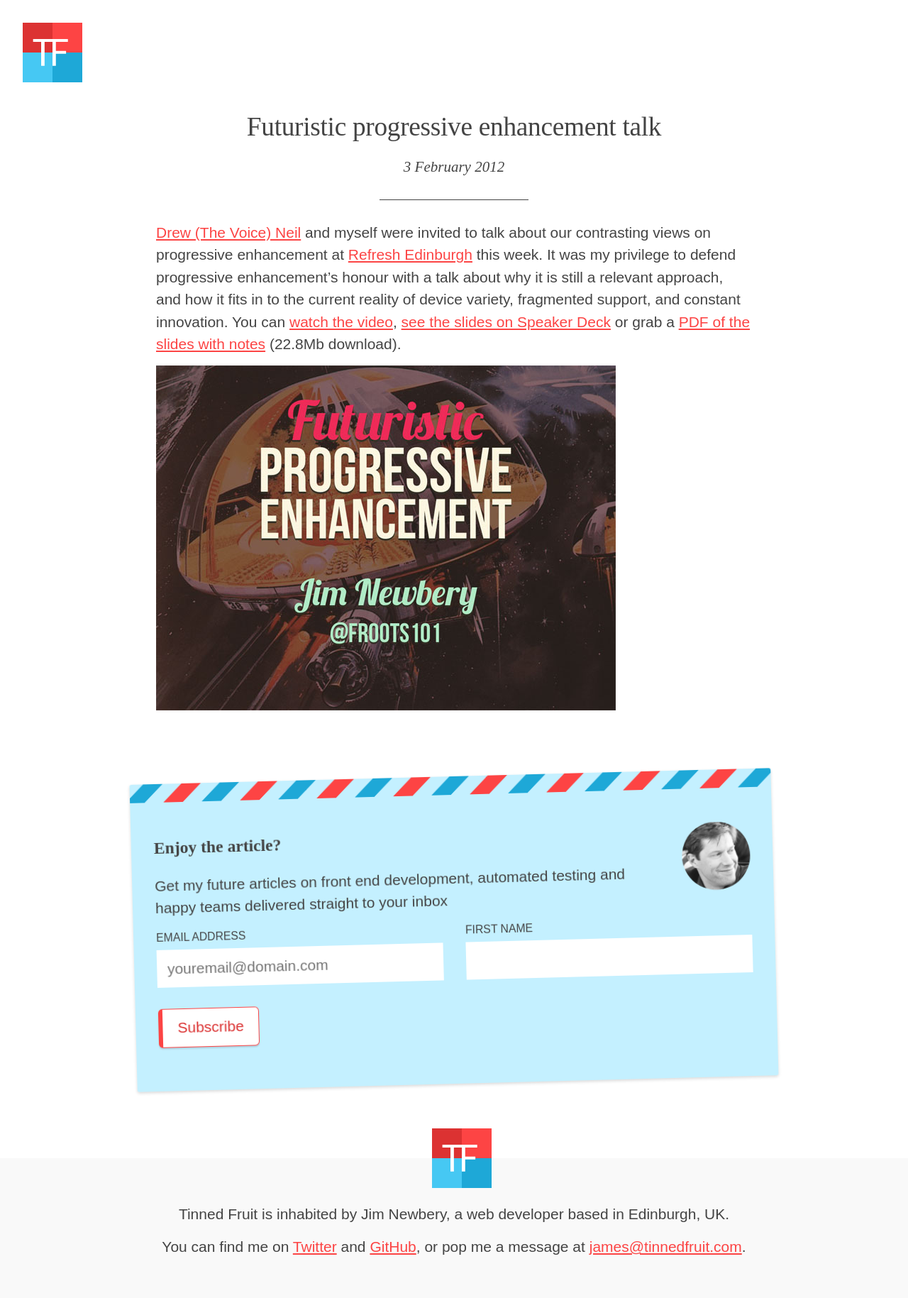
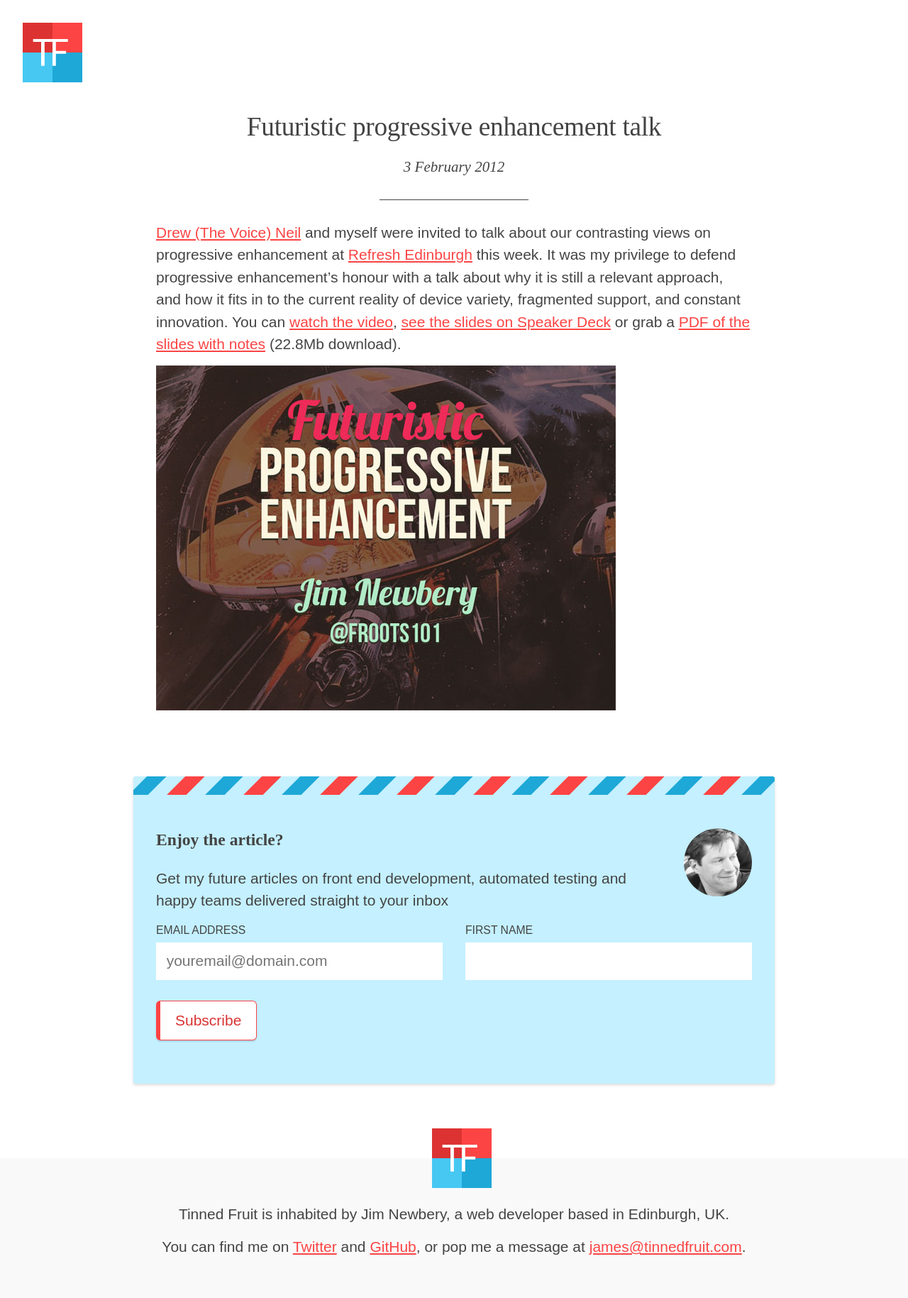
Before and after one commit to froots/froots.github.io, a Jekyll site: the page built from _posts/2012-02-03-futuristic-progressive-enhancement-talk.md, in a window 1280 px wide. Shown: the whole page at 71% size. Built offline with Jekyll 4.4.1, drawn with Linux system fonts in a browser that asks for light colours.

Commit message:
More signup form tweaks and Firefox fix

```diff
--- a/_includes/newsletter-signup.html
+++ b/_includes/newsletter-signup.html
@@ -23,7 +23,7 @@
       <div style="position: absolute; left: -5000px;">
         <input type="text" name="b_2f6578b6cd56e236e05416cff_c0f082ba3b" tabindex="-1" value="">
       </div>
-      <div class="subscribe__child clear button-group">
+      <div class="subscribe__submit subscribe__child clear button-group">
         <input type="submit" value="Subscribe" name="subscribe" id="mc-embedded-subscribe" class="button">
       </div>
     </div>
--- a/_sass/main/_flex.scss
+++ b/_sass/main/_flex.scss
@@ -7,6 +7,8 @@
 }
 
 @mixin flex($vals) {
+  -webkit-box-flex: $vals;
+  -moz-box-flex: $vals;
   -webkit-flex: $vals;
   -ms-flex: $vals;
   flex: $vals;
--- a/_sass/main/_newsletter-signup.scss
+++ b/_sass/main/_newsletter-signup.scss
@@ -12,8 +12,6 @@
   }
 
   @include full {
-    transform: rotate(-1.5deg);
-    -webkit-backface-visibility: hidden;
     box-shadow: 0 2px 4px 0 rgba(0, 0, 0, .15);
     border-radius: 3px;
   }
@@ -22,6 +20,7 @@
 .subscribe__container {
   @include flexbox;
   -webkit-flex-flow: row wrap;
+  flex-flow: row wrap;
   margin-left: -$page-gutter-small/2;
   margin-right: -$page-gutter-small/2;
 
@@ -59,6 +58,10 @@
   }
 }
 
+.subscribe__submit {
+  @include flex(0 0 100%);
+}
+
 .subscribe__heading {
   margin-top: 0;
 }
--- /dev/null
+++ b/_sass/main/_transform.scss
@@ -0,0 +1,15 @@
+/*
+ * Transform mixin with prefixes
+ * -- perspective(1px) fixes aliased text and forces GPU rendering
+ * -- outline fixes aliased element edges
+ **/
+
+@mixin transform($vals) {
+  -webkit-transform: perspective(1px) $vals;
+  -moz-transform: perspective(1px) $vals;
+  -ms-transform: $vals;
+  -o-transform: $vals;
+  transform: perspective(1px) $vals;
+  outline: 1px solid transparent;
+  -webkit-backface-visibility: hidden;
+}
--- a/css/main.scss
+++ b/css/main.scss
@@ -4,6 +4,7 @@
 @import "main/vars";
 @import "main/breakpoints";
 @import "main/flex";
+@import "main/transform";
 @import "lib/normalize";
 @import "main/base";
 @import "main/forms";
```
